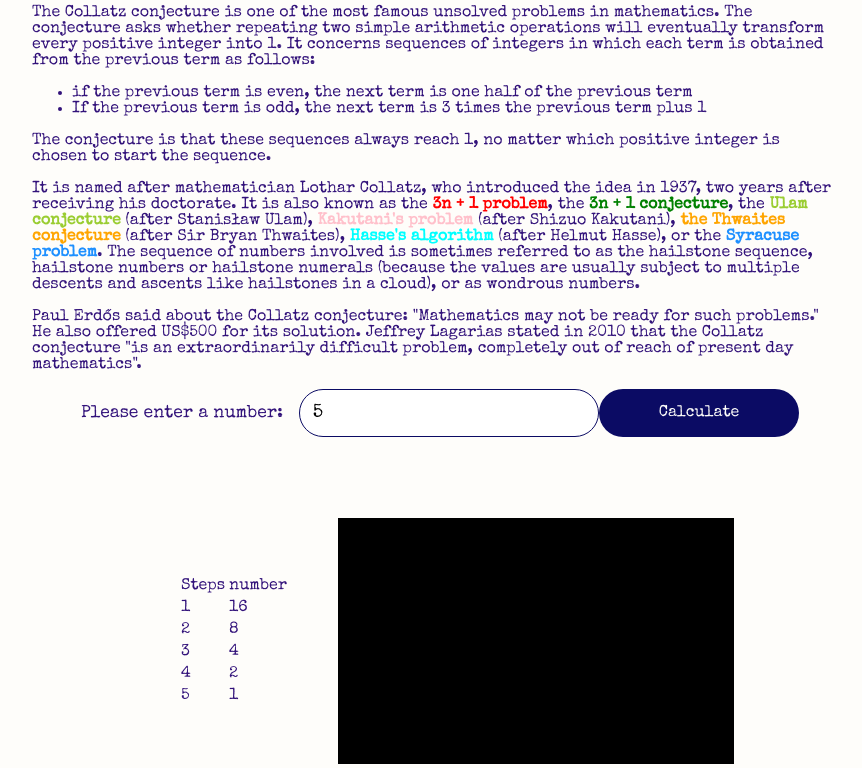
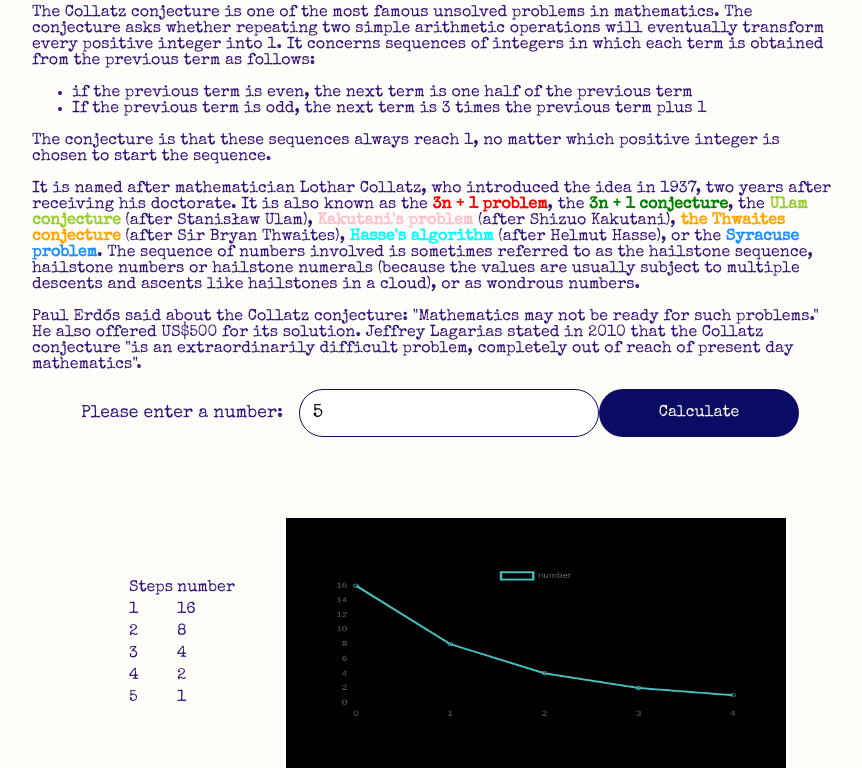
Before and after one commit to TjasaZil/JobPortalScraper, a plain HTML site: page index.html in a window 1280 px wide. Both pictures are taken after typing "5" into the empty fields and a click on the button "Calculate". Shown: the part 131-899 px from the top of the page, without its empty margins (216-1078 px from the left). Drawn offline with nearby package versions, Linux system fonts and the light colour scheme.

Commit message:
.graph finally works

```diff
--- a/index.html
+++ b/index.html
@@ -50,8 +50,9 @@
     <div id="results-container">
 
     <div id="table"></div>
-
+        <div id="width">
     <canvas id="myChart"></canvas>
+        </div>
 
 </div>
 </main>
--- a/script/calculation.js
+++ b/script/calculation.js
@@ -6,6 +6,9 @@ let result = document.getElementById("result");
 let list = [];
 let errorText = document.getElementById("error");
 let numberInput = document.getElementById("number-input");
+let stepList=[{}];
+let xLabel=[];
+let yLabel=[];
 
 
 errorText.style.display="none";
@@ -14,6 +17,8 @@ errorText.style.display="none";
 btn.addEventListener("click", function(){
 collatz();
 makeTable();
+makeChart();
+
 })
 
 
@@ -33,6 +38,14 @@ function collatz(){
            // console.log(number)
         }
         list[steps] = number;
+        stepList[steps] = {steps, number};
+        xLabel.push(steps);
+        yLabel.push(number);
+
+        /*console.log(stepList[steps]);*/
+        console.log(yLabel);
+        console.log(xLabel);
+
 
         steps++;
     }
--- a/script/graph.js
+++ b/script/graph.js
@@ -0,0 +1,48 @@
+const myChart = document.getElementById("myChart").getContext("2d");
+
+function makeChart(){
+    let collatzChart = new Chart(myChart, {
+        type:"line",
+        data:{
+            labels: xLabel,
+            datasets:[{
+                label:"number",
+                data: yLabel,
+                fill: false,
+                borderColor: 'rgb(75, 192, 192)',
+                lineTension:0,
+                fill: false
+            }]
+        },
+        options: {
+            parsing:{
+                xAxisKey:"steps",
+                yAxisKey:"number"
+            }
+
+        }
+    });
+
+}
+/*
+let collatzChart = new Chart(myChart, {
+    type:"line",
+    data:{
+        labels: xLabel,
+        datasets:[{
+            label:"number",
+            data: yLabel,
+            fill: false,
+            borderColor: 'rgb(75, 192, 192)',
+            lineTension:0,
+            fill: false
+        }]
+    },
+    options: {
+        parsing:{
+            xAxisKey:"steps",
+            yAxisKey:"number"
+        }
+
+    }
+});*/
--- a/scss/_body.scss
+++ b/scss/_body.scss
@@ -17,4 +17,5 @@
 
   canvas{
     background-color: black;
+    width:500px;
   }
--- a/scss/_results.scss
+++ b/scss/_results.scss
@@ -11,5 +11,7 @@ padding: 3rem;
 }
 #myChart{
     padding: 3rem;
-
 }
+#width{
+    width: 500px;
+}
```
Also changed, not shown: scss/main.css, 1 other file.
